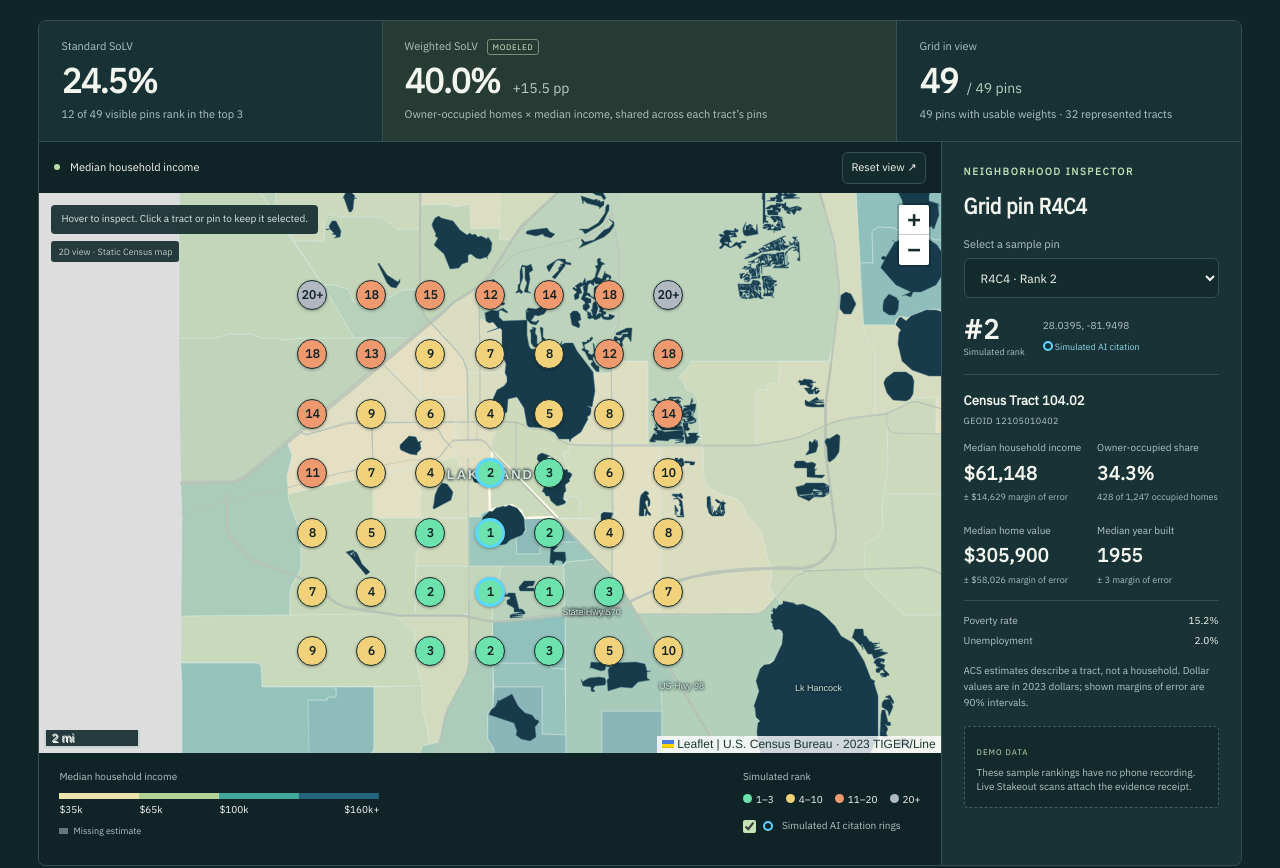
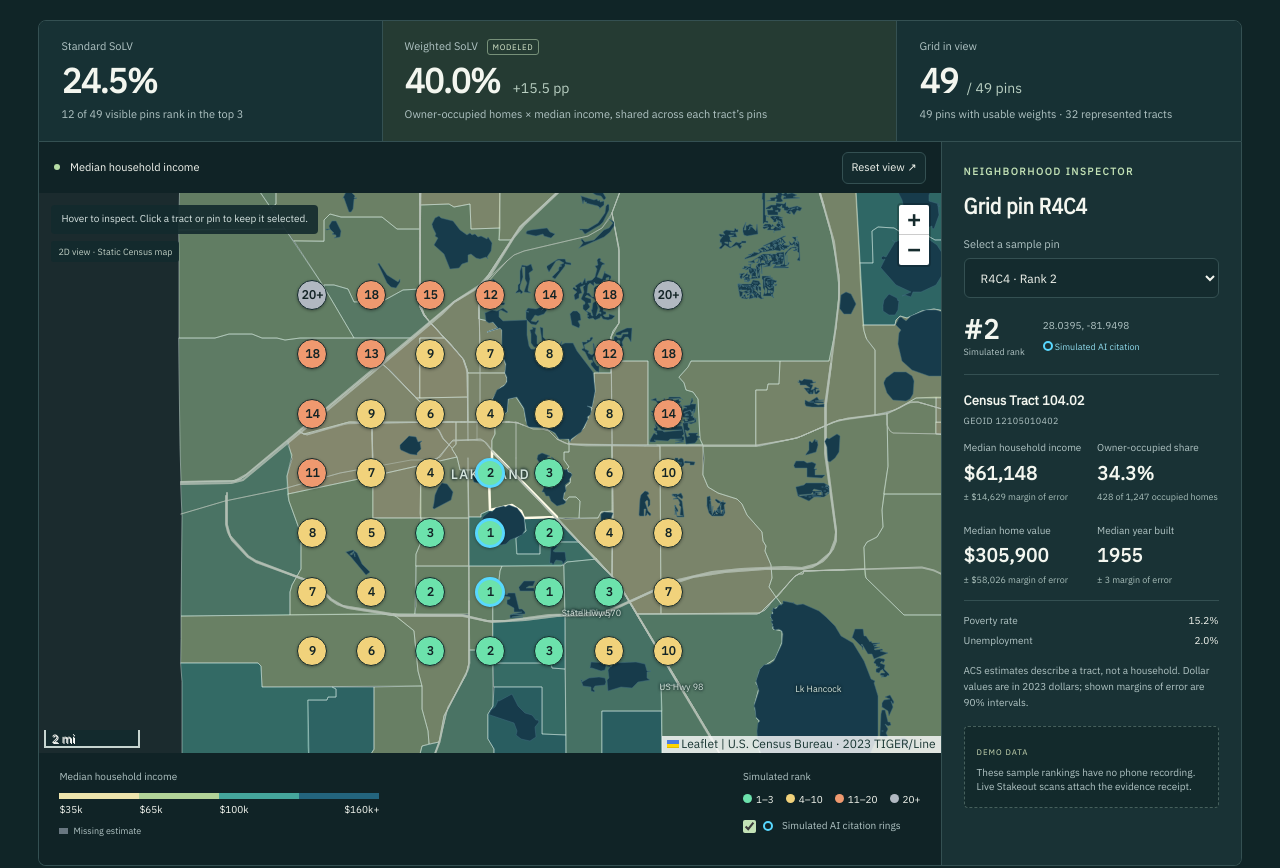
Before and after one commit to seo-ai-infrastructure/stakeout-geogrid-engine, a Next.js app in the folder apps/web/: page /demo/demographics in a window 1280 px wide. Shown: the part 401-1269 px from the top of the page. Built offline with nearby package versions, Linux system fonts and the light colour scheme; no server answers.

Commit message:
Keep map pin selections stable and preserve the dark map background

```diff
--- a/apps/web/components/DemographicDemo.tsx
+++ b/apps/web/components/DemographicDemo.tsx
@@ -38,6 +38,7 @@ export default function DemographicDemo() {
   const [mapError, setMapError] = useState('');
   const [compatibility, setCompatibility] = useState(false);
   const [resetKey, setResetKey] = useState(0);
+  const [focusPinId, setFocusPinId] = useState<string | undefined>();
   const [metric, setMetric] = useState<MetricKey>('income');
   const [opacity, setOpacity] = useState(0.5);
   const [minOwners, setMinOwners] = useState(0);
@@ -135,6 +136,7 @@ export default function DemographicDemo() {
 
   const choosePin = (id: string) => {
     const pin = PINS.find(p => p.id === id);
+    setFocusPinId(pin?.id);
     setHovered(null); setLocked(pin ? { pinId: pin.id, tractId: pin.tractId ?? undefined } : {});
     if (pin && ready) mapRef.current?.easeTo({ center: [pin.lng, pin.lat], duration: window.matchMedia('(prefers-reduced-motion: reduce)').matches ? 0 : 400 });
   };
@@ -155,7 +157,7 @@ export default function DemographicDemo() {
     <div className="demo-workspace">
       <section className="demo-map-section" aria-label="Demographic map">
         <div className="demo-map-toolbar"><span><span className="demo-live-dot" /> {config?.title ?? 'Rank pins only'}</span><button onClick={() => { mapRef.current?.fitBounds([[-82.011, 27.9855], [-81.8886, 28.0935]], { padding: 45, maxZoom: 11.25, duration: 0 }); setResetKey(key => key + 1); }} disabled={!ready}>Reset view ↗</button></div>
-        <div className="demo-map-wrap">{compatibility ? <CompatibilityMap tracts={TRACTS} pins={metrics.eligible} scenario={scenario} metric={metric} opacity={opacity} showAI={showAI} filters={{ minOwners, minIncome }} colors={(config ?? METRICS.income).colors} stops={(config ?? METRICS.income).stops} highlightId={selectedTract?.GEOID} focusPinId={locked.pinId} resetKey={resetKey} onHover={setHovered} onSelect={setLocked} onReady={() => setReady(true)} /> : <div ref={container} className="demo-map-canvas" role="region" aria-label="Interactive Lakeland map. Use the pin selector for keyboard access to the same data." />}{!ready && !mapError && !compatibility && <div className="demo-map-message" role="status">Loading the map and static Census data…</div>}{mapError && <div className="demo-map-message demo-map-error" role="alert">{mapError}</div>}<div className="demo-map-caption">Hover to inspect. Click a tract or pin to keep it selected.</div></div>
+        <div className="demo-map-wrap">{compatibility ? <CompatibilityMap tracts={TRACTS} pins={metrics.eligible} scenario={scenario} metric={metric} opacity={opacity} showAI={showAI} filters={{ minOwners, minIncome }} colors={(config ?? METRICS.income).colors} stops={(config ?? METRICS.income).stops} highlightId={selectedTract?.GEOID} focusPinId={focusPinId} resetKey={resetKey} onHover={setHovered} onSelect={setLocked} onReady={() => setReady(true)} /> : <div ref={container} className="demo-map-canvas" role="region" aria-label="Interactive Lakeland map. Use the pin selector for keyboard access to the same data." />}{!ready && !mapError && !compatibility && <div className="demo-map-message" role="status">Loading the map and static Census data…</div>}{mapError && <div className="demo-map-message demo-map-error" role="alert">{mapError}</div>}<div className="demo-map-caption">Hover to inspect. Click a tract or pin to keep it selected.</div></div>
         <div className="demo-legends"><div className="demo-metric-legend">{config ? <><span>{config.title}</span><div className="demo-color-ramp">{config.colors.map((color, i) => <div key={color}><i style={{ background: color }} /><small>{config.labels[i]}</small></div>)}</div><small className="demo-missing-key"><i /> Missing estimate</small></> : <span>Demographic overlay is off. Filters still apply.</span>}</div><div className="demo-rank-legend"><span>Simulated rank</span><div><span><i style={{ background: '#6ce2ac' }} />1–3</span><span><i style={{ background: '#f1d27b' }} />4–10</span><span><i style={{ background: '#ef996f' }} />11–20</span><span><i style={{ background: '#b1b8c1' }} />20+</span></div><label><input type="checkbox" checked={showAI} onChange={e => setShowAI(e.target.checked)} /><i className="demo-ai-ring" /> Simulated AI citation rings</label></div></div>
       </section>
       <aside className="demo-inspector" aria-label="Neighborhood inspector">
--- a/apps/web/components/demographic-demo.css
+++ b/apps/web/components/demographic-demo.css
@@ -48,7 +48,7 @@
 .demo-map-canvas .maplibregl-ctrl-scale { background: #132a2ed9; color: white; border-color: #c6d5d0; }
 .demo-map-canvas .maplibregl-ctrl-group button { min-height: 29px; border: 0; padding: 0; border-radius: 0; background: #fff; color: #000; }
 .demo-map-canvas .maplibregl-ctrl-attrib-button { min-height: 24px; border: 0; padding: 0; border-radius: 50%; }
-.demo-compat-map { background: #1b2b2e; isolation: isolate; font-family: inherit; }
+.demo-map-wrap .demo-compat-map { background: #1b2b2e; isolation: isolate; font-family: inherit; }
 .demo-context-label { color: #d5e4dc; font-size: 9px; text-align: center; text-shadow: 0 1px 3px #102527, 0 -1px 3px #102527; white-space: nowrap; pointer-events: none; }
 .demo-context-city { font-size: 13px; font-weight: 600; letter-spacing: .15em; }
 .demo-compat-map .leaflet-control-attribution, .demo-compat-map .leaflet-control-attribution a { color: #1a3734; }
```
